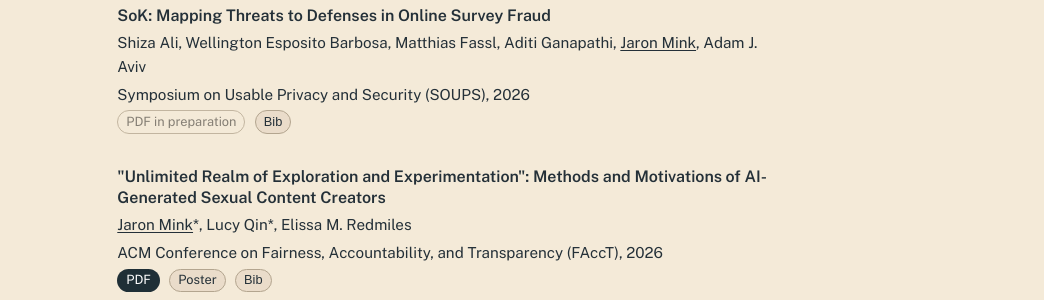
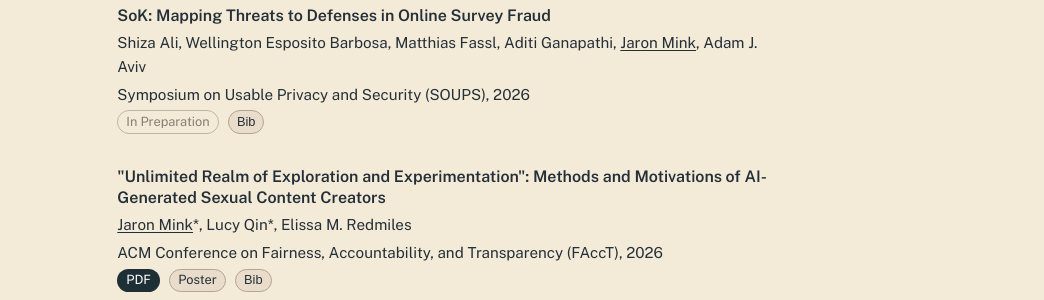
Before and after one commit to JaronMink/personal-website, a Jekyll site: the page built from publications.md, in a window 1280 px wide and 900 px high. Shown: the part 296-596 px from the top of the window, without its empty margins (110-1154 px from the left). Built offline with Jekyll 4.4.1, drawn with Linux system fonts in a browser that asks for light colours.

Commit message:
Shorten publication PDF fallback label

```diff
--- a/_includes/publication-item.html
+++ b/_includes/publication-item.html
@@ -48,7 +48,7 @@
           {% endif %}
         {% endfor %}
       {% else %}
-        <span class="btn btn-unavailable btn-xs" role="status">PDF in preparation</span>
+        <span class="btn btn-unavailable btn-xs" role="status">In Preparation</span>
       {% endif %}
       <details class="pub-more">
         <summary class="btn btn-info btn-xs pub-more-trigger">More</summary>
@@ -88,7 +88,7 @@
         {% endfor %}
       {% endif %}
       {% unless has_pdf %}
-        <span class="btn btn-unavailable btn-xs" role="status">PDF in preparation</span>
+        <span class="btn btn-unavailable btn-xs" role="status">In Preparation</span>
       {% endunless %}
       {% if include.pub.links and include.pub.links.size > 0 %}
           {% for link in include.pub.links %}
```
